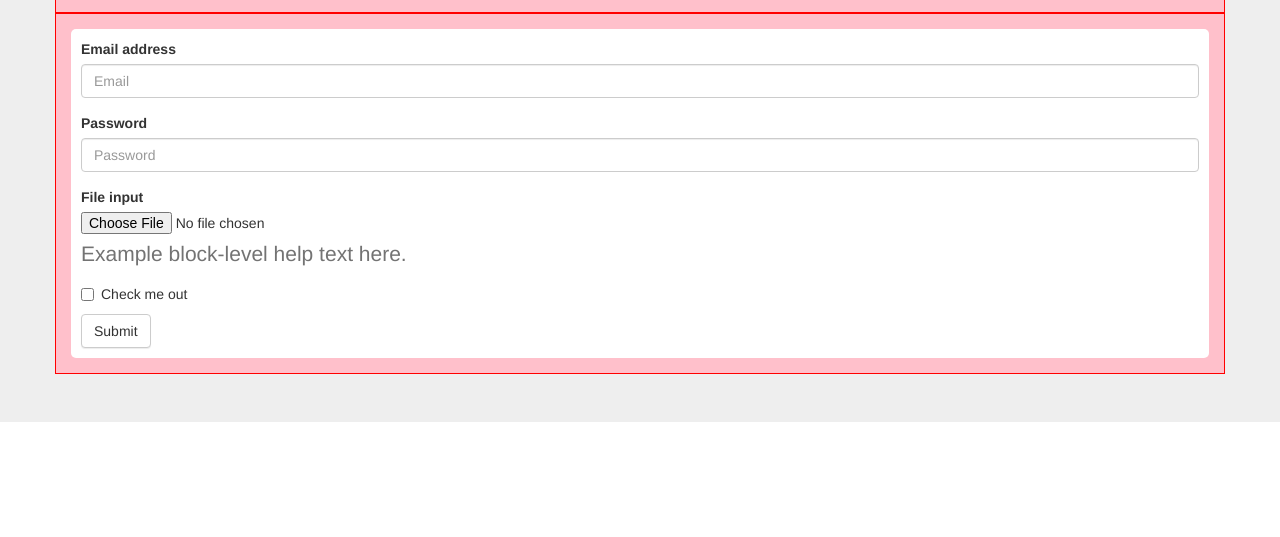
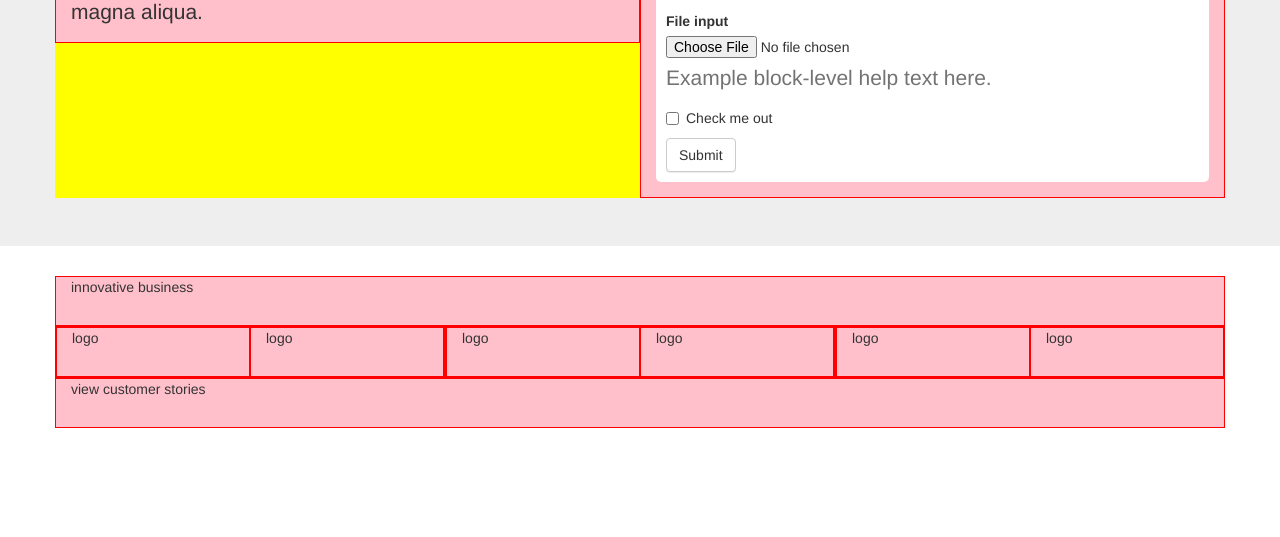
Before and after one commit to laura-caldaronello/html-css-digitalocean, a plain HTML site: page index.html in a window 1280 px wide. Shown: the part 263-800 px from the top of the page. Drawn offline with Linux system fonts and the light colour scheme.

Commit message:
Impostata prima section

```diff
--- a/css/style.css
+++ b/css/style.css
@@ -12,20 +12,19 @@
 
   /* inizio debug */
 
-  [class^="col-"] {
+  .ms-debug [class^="col-"] {
     min-height: 50px;
     background-color: pink;
     border: 1px solid red;
+  }
+  .ms-debug .row {
+    background-color: yellow;
   }
 
   /* fine debug */
 
   .ms-full {
     width: 100%;
-  }
-
-  .ms-wrapped-90 {
-    width: 90%;
   }
 
   .ms-white-box {
--- a/index.html
+++ b/index.html
@@ -16,7 +16,7 @@
       <!-- inizio header -->
       <header>
         <nav class="navbar navbar-default navbar-fixed-top">
-          <div class="container-fluid">
+          <div class="container">
             <div class="navbar-header">
 
               <!-- hamburger -->
@@ -77,11 +77,11 @@
         <div class="jumbotron ms-jumbo-padding">
           <div class="container">
             <div class="row">
-              <div class="col-xs-12">
+              <div class="col-xs-12 col-sm-6">
                 <h1>lorem</h1>
                 <p>Lorem ipsum dolor sit amet, consectetur adipisicing elit, sed do eiusmod tempor incididunt ut labore et dolore magna aliqua.</p>
               </div>
-              <div class="col-xs-12">
+              <div class="col-xs-12 col-sm-6">
                 <div class="ms-white-box ms-m-v-15">
                   <form>
                     <div class="form-group">
@@ -115,7 +115,52 @@
 
       <!-- inizio main -->
       <main>
+        <section id="customers">
+          <div class="container">
+            <div class="row">
+              <div class="col-xs-12">
+                innovative business
+              </div>
+            </div>
+            <div class="row">
+              <div class="col-xs-12 col-sm-4">
+                <div class="row">
+                  <div class="col-xs-6">logo</div>
+                  <div class="col-xs-6">logo</div>
+                </div>
+              </div>
+              <div class="col-xs-12 col-sm-4">
+                <div class="row">
+                  <div class="col-xs-6">logo</div>
+                  <div class="col-xs-6">logo</div>
+                </div>
+              </div>
+              <div class="col-xs-12 col-sm-4">
+                <div class="row">
+                  <div class="col-xs-6">logo</div>
+                  <div class="col-xs-6">logo</div>
+                </div>
+              </div>
+            </div>
+            <div class="row">
+              <div class="col-xs-12">
+                view customer stories
+              </div>
+            </div>
+          </div>
+        </section>
 
+        <section id="deploy"></section>
+
+        <section id="designed"></section>
+
+        <section id="features"></section>
+
+        <section id="regions"></section>
+
+        <section id="teams"></section>
+
+        <section id="account"></section>
       </main>
       <!-- fine main -->
 
```
